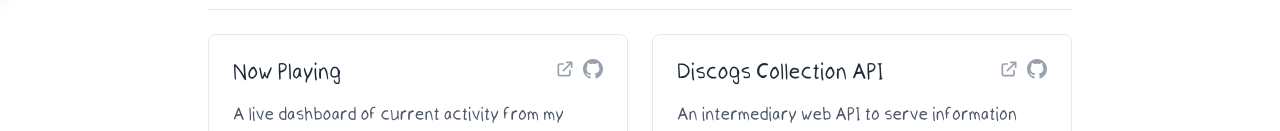
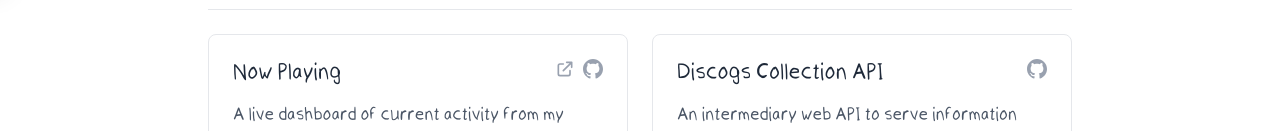
Before and after one commit to caleb-vanlue/side-a, a Next.js app: page /portfolio in a window 1280 px wide. Shown: the part 821-952 px from the top of the page. Built offline with nearby package versions, Linux system fonts and the light colour scheme.

Commit message:
let's be a bit more secure about the API

```diff
--- a/src/components/FeaturedProjects.tsx
+++ b/src/components/FeaturedProjects.tsx
@@ -23,7 +23,6 @@ export default function FeaturedProjects() {
       title: "Discogs Collection API",
       description:
         "An intermediary web API to serve information from the official Discogs API from a cached source to avoid rate limiting. Currently powering the My Records page of this site! Authentication key required for API calls.",
-      liveUrl: "https://discogs-api.calebvanlue.com/api",
       githubUrl: "https://github.com/caleb-vanlue/discogs-api",
       tags: ["NestJS", "Railway", "OpenAPI", "TypeORM", "PostgreSQL"],
     },
@@ -43,6 +42,7 @@ export default function FeaturedProjects() {
                 {project.title}
               </h3>
               <div className="flex gap-2">
+                {project.liveUrl && (
                   <ExternalLink href={project.liveUrl} ariaLabel="View project">
                     <svg
                       className="w-5 h-5"
@@ -58,6 +58,7 @@ export default function FeaturedProjects() {
                       />
                     </svg>
                   </ExternalLink>
+                )}
                 <ExternalLink
                   href={project.githubUrl}
                   ariaLabel="View source code"
```
Lines whose indentation alone changed are shown as unchanged.
